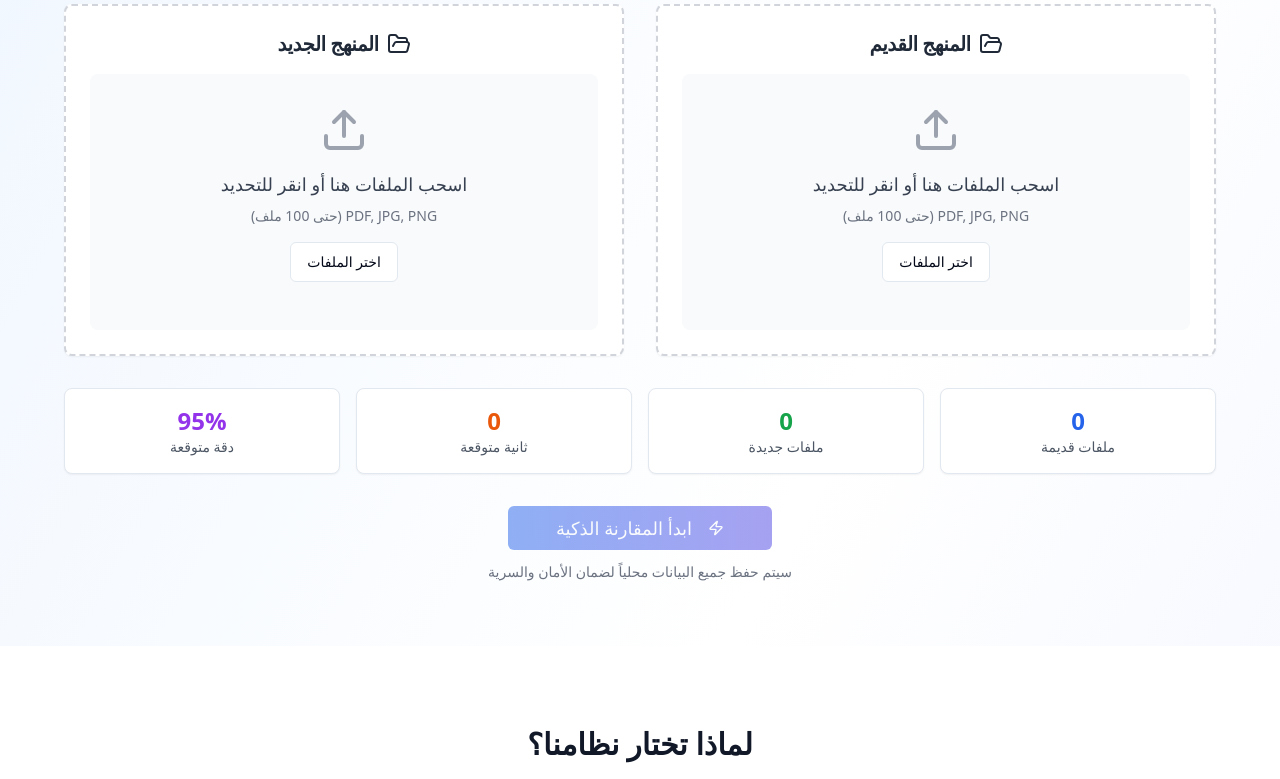
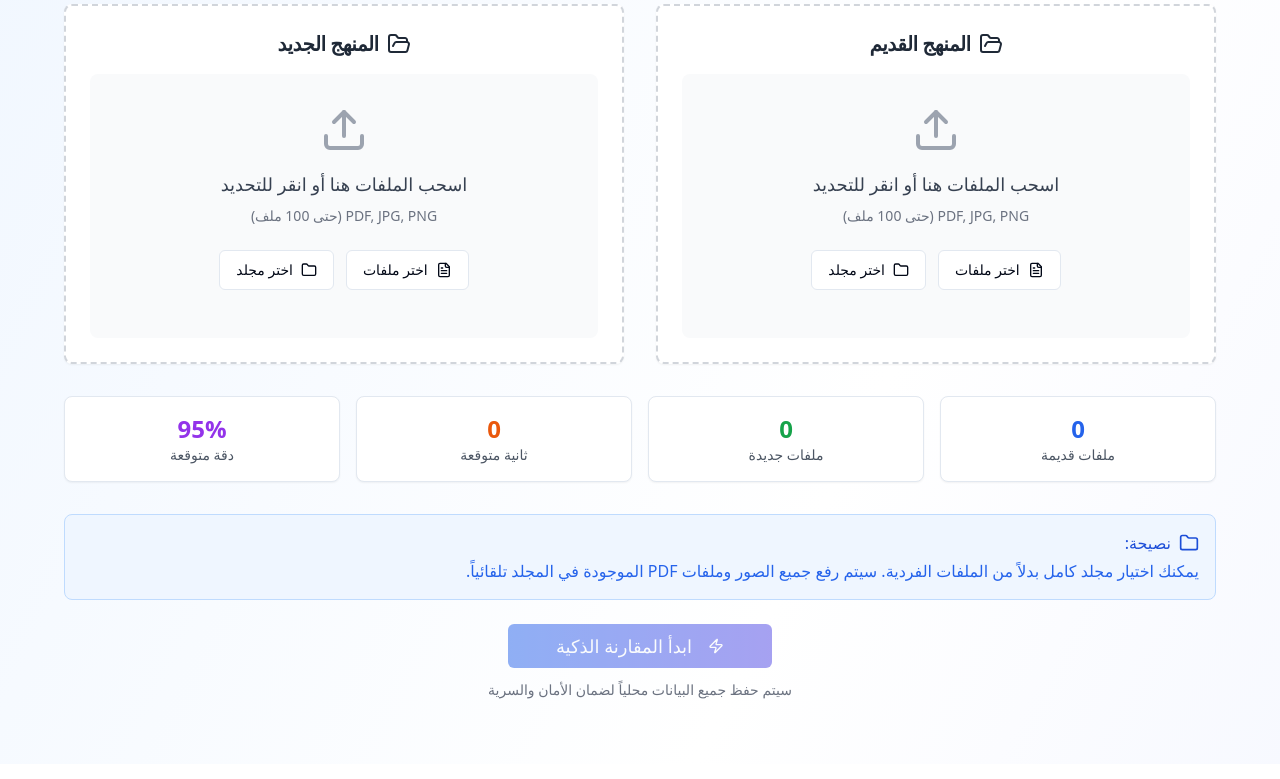
Before and after one commit to ezzeldinelkhateeb/edu-compare-wizard, a React (Vite) app: page / in a window 1280 px wide. Shown: the part 406-1185 px from the top of the page. Built offline with nearby package versions, Linux system fonts and the light colour scheme.

Commit message:
Add folder selection support
Allow users to select entire folders for comparison, enhancing file upload functionality.

```diff
--- a/src/components/UploadSection.tsx
+++ b/src/components/UploadSection.tsx
@@ -2,7 +2,7 @@
 import React, { useState, useCallback } from 'react';
 import { Card, CardContent, CardHeader, CardTitle } from '@/components/ui/card';
 import { Button } from '@/components/ui/button';
-import { Upload, FileText, FolderOpen, AlertCircle, CheckCircle2, Zap } from 'lucide-react';
+import { Upload, FileText, FolderOpen, AlertCircle, CheckCircle2, Zap, Folder } from 'lucide-react';
 import { useToast } from '@/hooks/use-toast';
 
 interface UploadSectionProps {
@@ -57,6 +57,32 @@ const UploadSection: React.FC<UploadSectionProps> = ({ onFilesUploaded }) => {
     } else {
       setNewFiles(prev => [...prev, ...files]);
     }
+  };
+
+  const handleFolderInput = (e: React.ChangeEvent<HTMLInputElement>, type: 'old' | 'new') => {
+    const files = e.target.files ? Array.from(e.target.files) : [];
+    const validFiles = files.filter(file =>
+      file.type.startsWith('image/') || file.type === 'application/pdf'
+    );
+
+    if (validFiles.length !== files.length) {
+      toast({
+        title: "تحذير",
+        description: "بعض الملفات في المجلد غير مدعومة. يُقبل فقط الصور وملفات PDF",
+        variant: "destructive"
+      });
+    }
+
+    if (type === 'old') {
+      setOldFiles(prev => [...prev, ...validFiles]);
+    } else {
+      setNewFiles(prev => [...prev, ...validFiles]);
+    }
+
+    toast({
+      title: "تم رفع المجلد",
+      description: `تم رفع ${validFiles.length} ملف من المجلد بنجاح`
+    });
   };
 
   const removeFile = (index: number, type: 'old' | 'new') => {
@@ -115,10 +141,12 @@ const UploadSection: React.FC<UploadSectionProps> = ({ onFilesUploaded }) => {
           <p className="text-lg font-medium text-gray-700 mb-2">
             اسحب الملفات هنا أو انقر للتحديد
           </p>
-          <p className="text-sm text-gray-500 mb-4">
+          <p className="text-sm text-gray-500 mb-6">
             PDF, JPG, PNG (حتى 100 ملف)
           </p>
 
+          {/* أزرار اختيار الملفات والمجلدات */}
+          <div className="flex gap-3 mb-4">
             <input
               type="file"
               multiple
@@ -130,10 +158,31 @@ const UploadSection: React.FC<UploadSectionProps> = ({ onFilesUploaded }) => {
             <Button
               variant="outline"
               onClick={() => document.getElementById(`file-input-${type}`)?.click()}
-            className="mb-4"
+              className="flex items-center gap-2"
             >
-            اختر الملفات
+              <FileText className="w-4 h-4" />
+              اختر ملفات
             </Button>
+
+            <input
+              type="file"
+              multiple
+              // @ts-ignore - webkitdirectory is not in standard HTML input types
+              webkitdirectory=""
+              directory=""
+              onChange={(e) => handleFolderInput(e, type)}
+              className="hidden"
+              id={`folder-input-${type}`}
+            />
+            <Button
+              variant="outline"
+              onClick={() => document.getElementById(`folder-input-${type}`)?.click()}
+              className="flex items-center gap-2"
+            >
+              <Folder className="w-4 h-4" />
+              اختر مجلد
+            </Button>
+          </div>
 
           {files.length > 0 && (
             <div className="w-full max-h-32 overflow-y-auto">
@@ -216,6 +265,17 @@ const UploadSection: React.FC<UploadSectionProps> = ({ onFilesUploaded }) => {
         </div>
       )}
 
+      {/* معلومات اختيار المجلد */}
+      <div className="mb-6 p-4 bg-blue-50 border border-blue-200 rounded-lg">
+        <div className="flex items-center gap-2 text-blue-700">
+          <Folder className="w-5 h-5" />
+          <span className="font-medium">نصيحة:</span>
+        </div>
+        <p className="text-blue-600 mt-1">
+          يمكنك اختيار مجلد كامل بدلاً من الملفات الفردية. سيتم رفع جميع الصور وملفات PDF الموجودة في المجلد تلقائياً.
+        </p>
+      </div>
+
       <div className="text-center">
         <Button
           onClick={handleSubmit}
```
Lines whose indentation alone changed are shown as unchanged.
